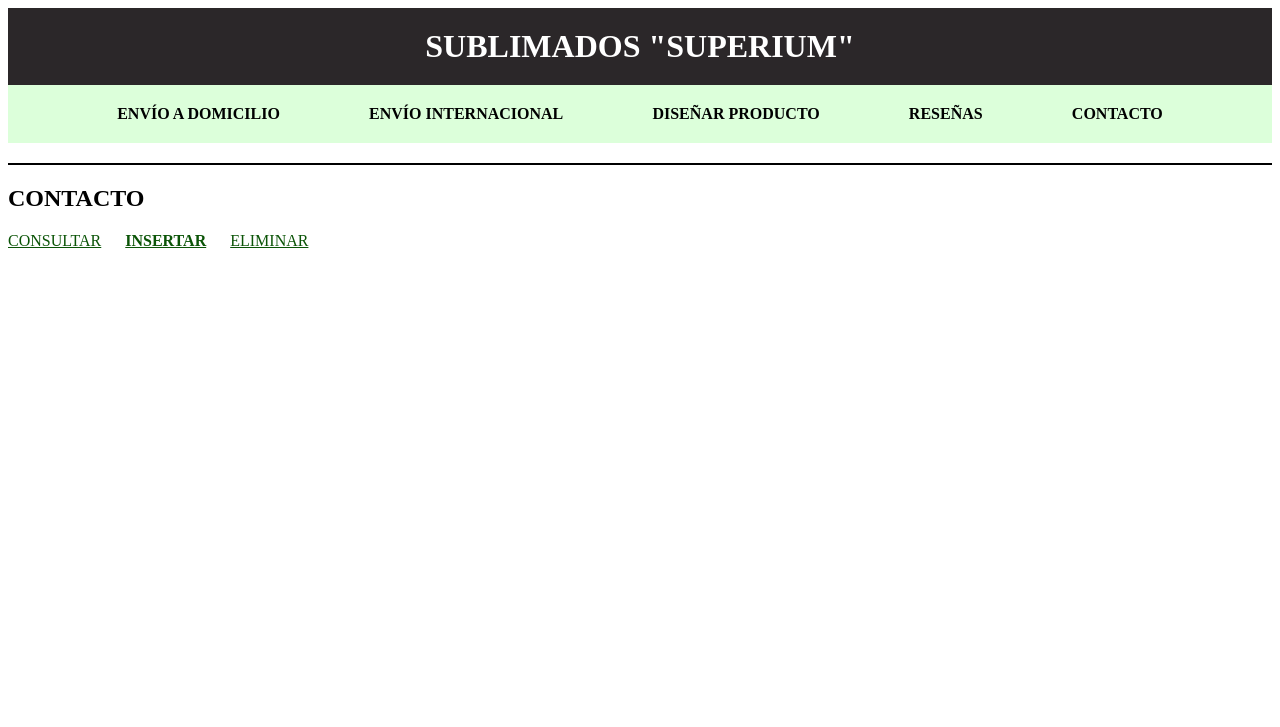
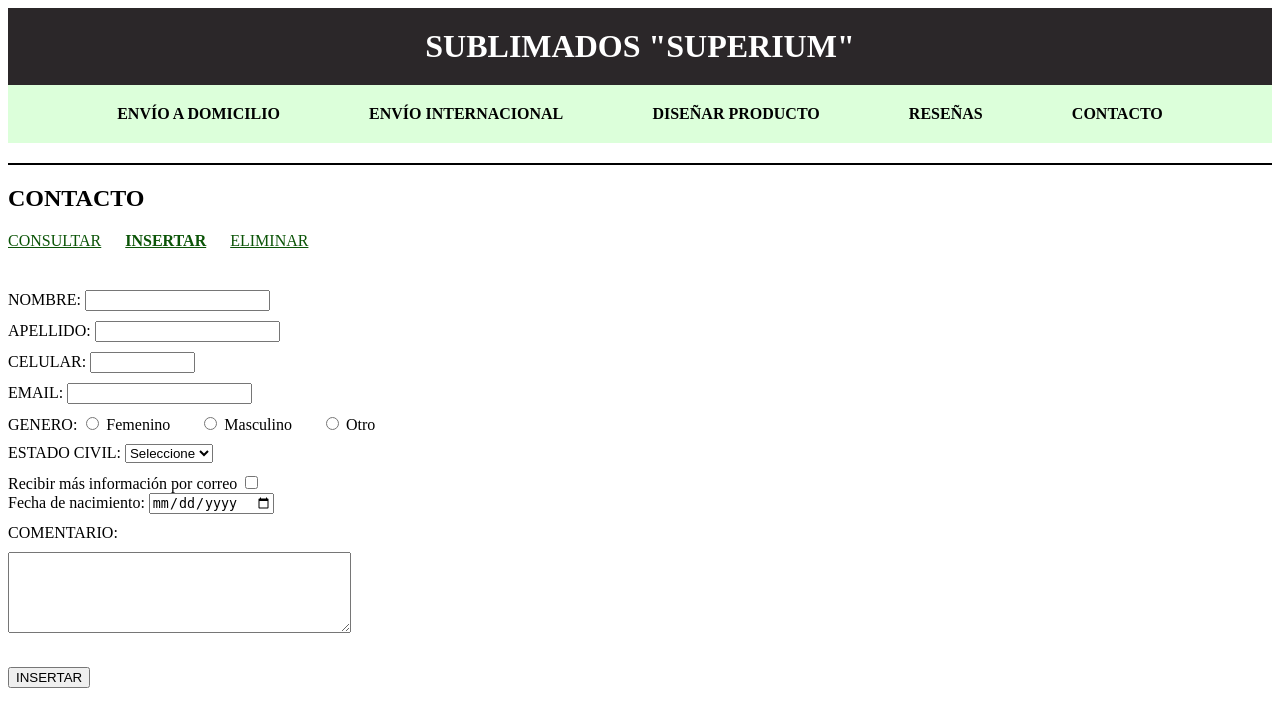
Before and after one commit to boomcrash/PdoPhp, a PHP site: page /contacto/insertar.php in a window 1280 px wide. Shown: the top 727 px of the page. Run offline with PHP 8.4, Linux system fonts and the light colour scheme.

Commit message:
Casi completo

```diff
--- a/contacto/insertar.php
+++ b/contacto/insertar.php
@@ -5,7 +5,7 @@
         <meta http-equiv="X-UA-Compatible" content="IE=edge">
         <meta name="viewport" content="width=device-width, initial-scale=1.0">
         <meta name="author" content="Quito Yambay Ruth Maria">
-        <title>INSERTAR - APELLIDO</title>
+        <title>INSERTAR - QUITO</title>
     </head>
     <body>
 
@@ -22,13 +22,122 @@
         </div>
 
         <!-- TU CODIGO EMPIEZA AQUI -->
+        <div style="margin-top:20px;">
+            <form method="POST">
+                <div style="margin-bottom:10px;">
+                    <label>NOMBRE:</label>
+                    <input type="text" name="nombre">
+                </div>
+                <div style="margin-bottom:10px;">
+                    <label>APELLIDO:</label>
+                    <input type="text" name="apellido">
+                </div>
+                <div style="margin-bottom:10px;">
+                    <label>CELULAR:</label>
+                    <input type="text" name="celular" size=10 maxlength=10>
+                </div>
+                <div style="margin-bottom:10px;">
+                    <label>EMAIL:</label>
+                    <input type="email" name="email">
+                </div>
+                <div style="margin-bottom:10px;">
+                    <label>GENERO:</label>
+                    <input type="radio" name="radio" value="1">
+                    <label>Femenino</label>
+                    <input type="radio" name="radio" value="2" style="margin-left:30px;">
+                    <label>Masculino</label>
+                    <input type="radio" name="radio" value="3" style="margin-left:30px;">
+                    <label>Otro</label>
+                </div>
+                <div style="margin-bottom:10px;">
+                    <label>ESTADO CIVIL:</label>
+                    <select id="estadoC" name="estadoC">
+                        <option value="0">Seleccione</option>
+                        <option value="1">Soltero</option>
+                        <option value="2">Casado</option>
+                        <option value="3">Viudo</option>
+                        <option value="4">Otro</option>
+                        </select>
+                </div>
+                <div>
+                    <label>Recibir más información por correo</label>
+                    <input type="checkbox" name="info[]" value="1"/>  <br></div>
+                </div>
+                <div style="margin-bottom:10px;">
+                    <label>Fecha de nacimiento:</label>
+                    <input type="date" name="fechaN">
+                </div>
+                <div style="margin-bottom:10px;">
+                    <label>COMENTARIO:</label>
+                </div>
+                <div style="margin-bottom:10px;">
+                    <textarea name="nuevoComent" rows="5" cols="40"></textarea>
+                </div>
+                <div>
+                    <input style="margin-top:20px;" type="submit" value="INSERTAR">
+                </div>
+            </form>
+        </div>
 
+        <?php
+        require_once '../conexion.php';
 
+        if (!empty($_POST['nombre']) && !empty($_POST['apellido']) && !empty($_POST['celular']) &&
+            !empty($_POST['email']) && !empty($_POST['radio']) && !empty($_POST['estadoC'])
+            && !empty($_POST['fechaN'])) {
 
+            $nombre = htmlentities($_POST['nombre']);
+            $apellido = htmlentities($_POST['apellido']);
+            $celular = htmlentities($_POST['celular']);
+            $email = htmlentities($_POST['email']);
+            $estadoC = htmlentities($_POST['estadoC']);
+            $fechaN = htmlentities($_POST['fechaN']);
+            $nuevoComent = htmlentities($_POST['nuevoComent']);
+            $info=$_POST['info'];
 
+          /*   $info=0;
+            foreach($info as $opcion){
+                $info=1;
+            }
+             */
+            if (htmlentities($_POST['radio']) == 1) {
+                $radio = "Femenino";
+            }else if (htmlentities($_POST['radio']) == 2){
+                $radio = "Masculino";
+            }else if (htmlentities($_POST['radio']) == 3){
+                $radio = "Otro";
+            }
+            if (isset($_POST['info'])) {
+                $info = 1;
+            }else{
+                $info = 0;
+            }
 
+            $data = [
+                'nombre' => $nombre,
+                'apellido' => $apellido,
+                'celular' => $celular,
+                'email' => $email,
+                'genero' => $radio,
+                'estadoC'=>$estadoC,
+                'interes' => $info,
+                'fechaN' => $fechaN,
+                'nuevoComent' => $nuevoComent,
+            ];
 
+            $sql = "insert into contacto(nombre, apellido, celular, email, genero, estado_civil, intereses, fecha_nacimiento, comentario) ".
+                    "values(:nombre, :apellido, :celular, :email, :genero, :estadoC, :interes, :fechaN, :nuevoComent)";
 
+            $stmt = $pdo->prepare($sql);
+            $stmt->execute($data);
+
+            if ($stmt->rowCount() > 0) {
+                header("location:consultar.php");
+            }else{
+                echo "Error al insertar contacto";
+            }
+        }
+        ?>
         <!-- TU CODIGO TERMINA AQUI -->
 
     </body>
--- a/diseniaProducto/insertar.php
+++ b/diseniaProducto/insertar.php
@@ -29,6 +29,7 @@
 
 
 
+
         <!-- TU CODIGO TERMINA AQUI -->
 
     </body>
--- a/resenias/eliminar.php
+++ b/resenias/eliminar.php
@@ -42,12 +42,6 @@
 
                             <input type="text" name="txtid" readonly="" value="<?php echo $fila['resenia_id']?>">
                             </div>
-                            <div style="margin-top:10px;">
-                                <label>RESEÑA:</label>
-                            </div>
-                            <div style="margin-bottom:10px;">
-                                <textarea name="nuevaResenia" rows="5" cols="40" readonly=""><?php echo $fila['resenia']?></textarea>
-                            </div>
 
                         <?php
                         }else{?>
```
Also changed, not shown: contacto/consultar.php (+58 -8 lines), contacto/eliminar.php (+56 -1 lines).
